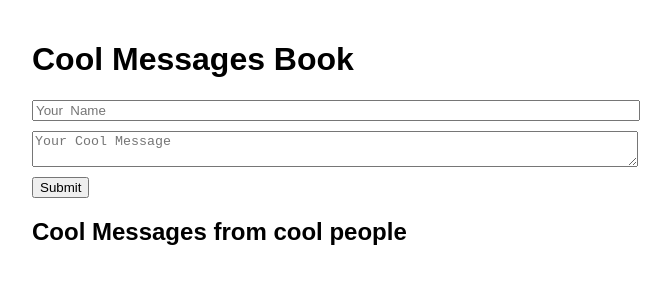
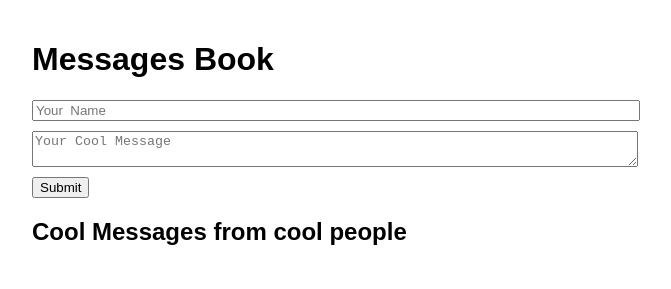
Before and after one commit to syedBilalSherazi/guestbook-app, a website: page public/index.html in a window 1280 px wide. Shown: the whole page, without its empty margins (308-979 px from the left). Drawn offline with Linux system fonts and the light colour scheme; no server answers.

Commit message:
Update index.html

```diff
--- a/public/index.html
+++ b/public/index.html
@@ -12,7 +12,7 @@
   </style>
 </head>
 <body>
-  <h1>Cool Messages Book</h1>
+  <h1>Messages Book</h1>
   <form method="POST" action="/submit">
     <input name="name" placeholder="Your  Name" required />
     <textarea name="message" placeholder="Your Cool Message " required></textarea>
```
